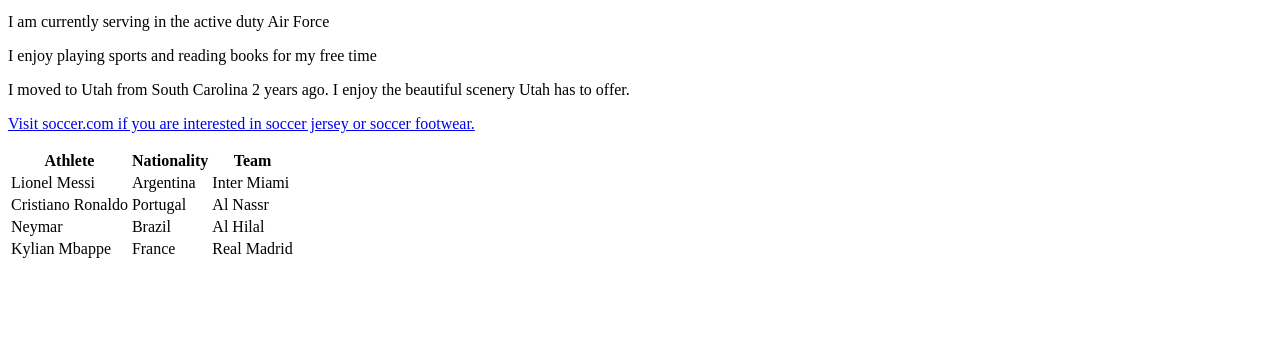
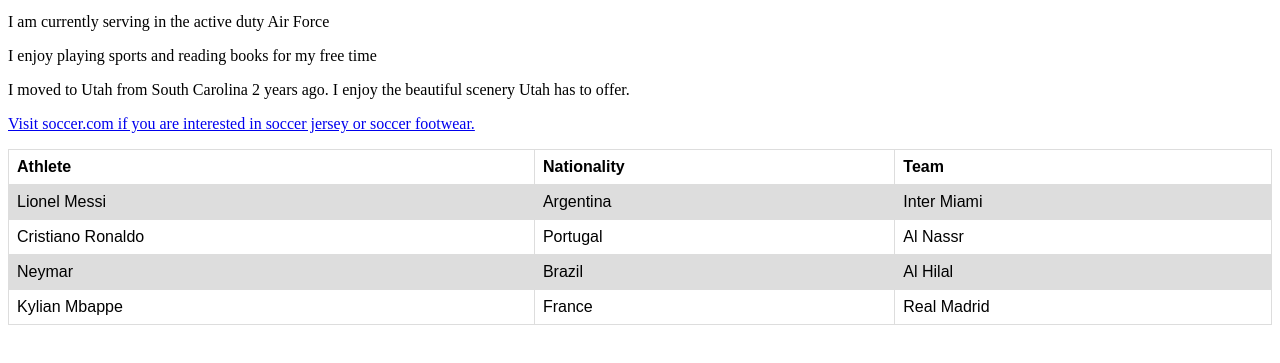
Before and after one commit to besnercarranza/my_website, a plain HTML site: page index.html in a window 1280 px wide. Shown: the part 101-464 px from the top of the page. Drawn offline with Linux system fonts and the light colour scheme.

Commit message:
added font

```diff
--- a/index.html
+++ b/index.html
@@ -6,6 +6,15 @@
     <meta name="viewport" content="width=device-width, initial-scale=1.0">
     <title> Besner Carranza </title>
 </head>
+<style>
+table {font-family: arial, sans-serif;
+       border-collapse: collapse;
+       width: 100%;}
+td,th {border: 1px solid #dddddd;
+        text-align: left;
+        padding: 8px;}
+tr:nth-child(even) {background-color: #dddddd;}
+</style>
 <h1> Besner Carranza </h1>
 <body>
    <p> Hello, my name is Besner Carranza
```
